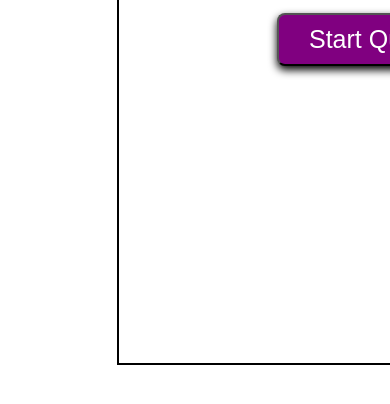
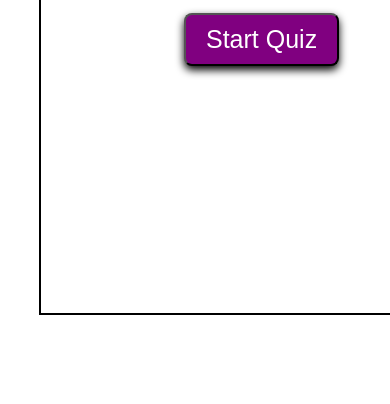
Before and after one commit to magickw/CodeQuiz, a plain HTML site: page index.html in a window 390 px wide. Shown: the part 308-712 px from the top of the page. Drawn offline with Linux system fonts and the light colour scheme.

Commit message:
Updated the css file to make the question box smaller.

```diff
--- a/assets/style.css
+++ b/assets/style.css
@@ -1,7 +1,7 @@
 #startTime {
     background-color: purple;
     margin-left: 30%;
-    padding: 10px 30px;
+    padding: 10px 20px;
     font-size: 25px;
     color: white;
 }
@@ -58,7 +58,7 @@ textarea {
 #Submit {
     background-color: purple;
     margin-left: 33%;
-    padding: 10px 30px;
+    padding: 10px 20px;
     cursor: pointer;
     font-size: 25px;
     color: white;
@@ -96,8 +96,8 @@ li {
     position: absolute;
     left: 30%;
     top: 20%;
-    width: 500px;
-    height: 500px;
+    width: 450px;
+    height: 450px;
     border: 2px solid black;
 }
 
@@ -105,7 +105,7 @@ li {
         body {
             max-width: 786px;
         }
-    #wrapper {
+    #box {
         position: absolute;
         left: 20%;
     }
@@ -131,7 +131,7 @@ li {
      body {
             min-width: 640px;
         }
-    #wrapper {
+    #box {
         position: absolute;
         left: 10%;
     }
```
Also changed, not shown: 1 other file.
